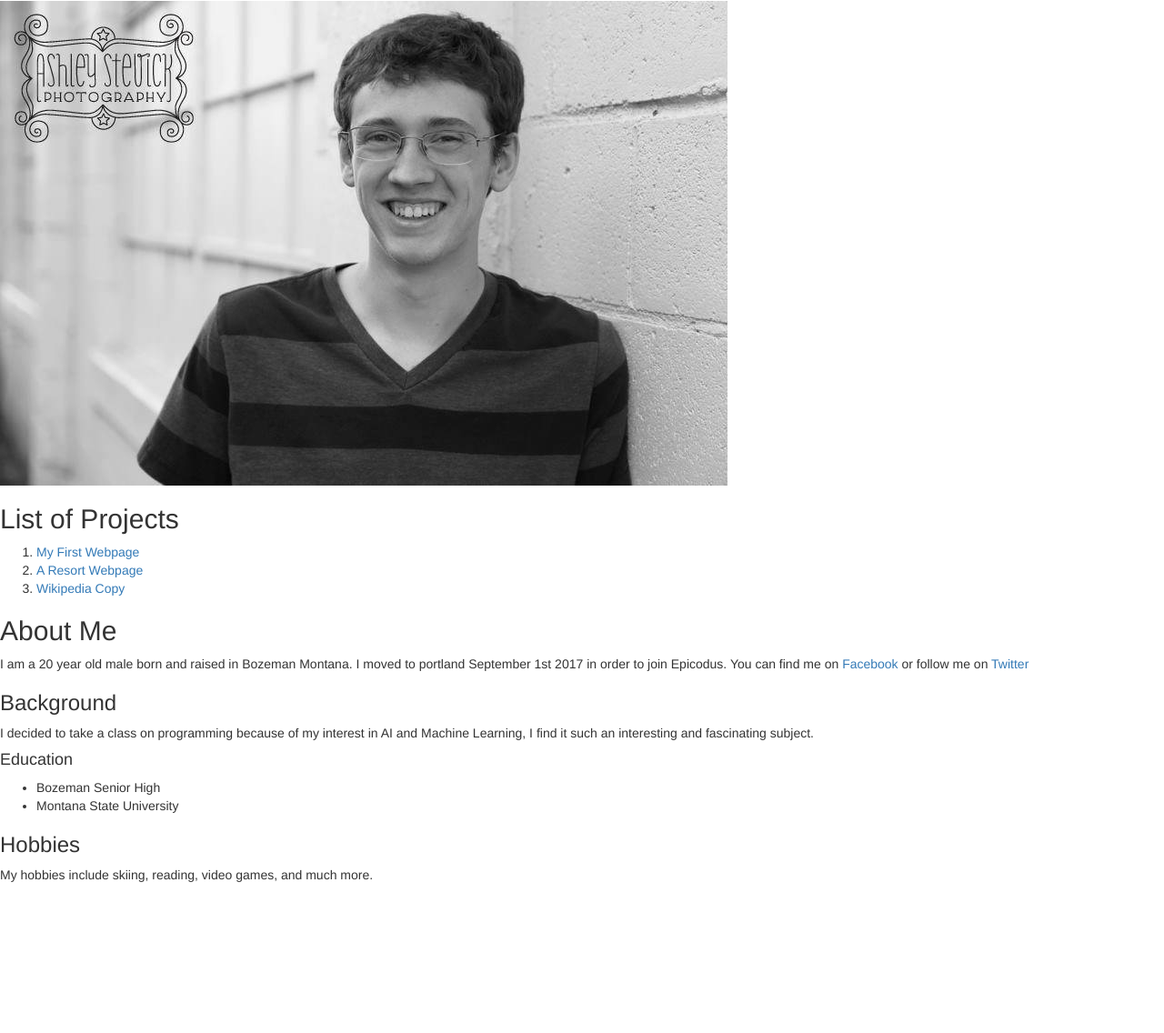
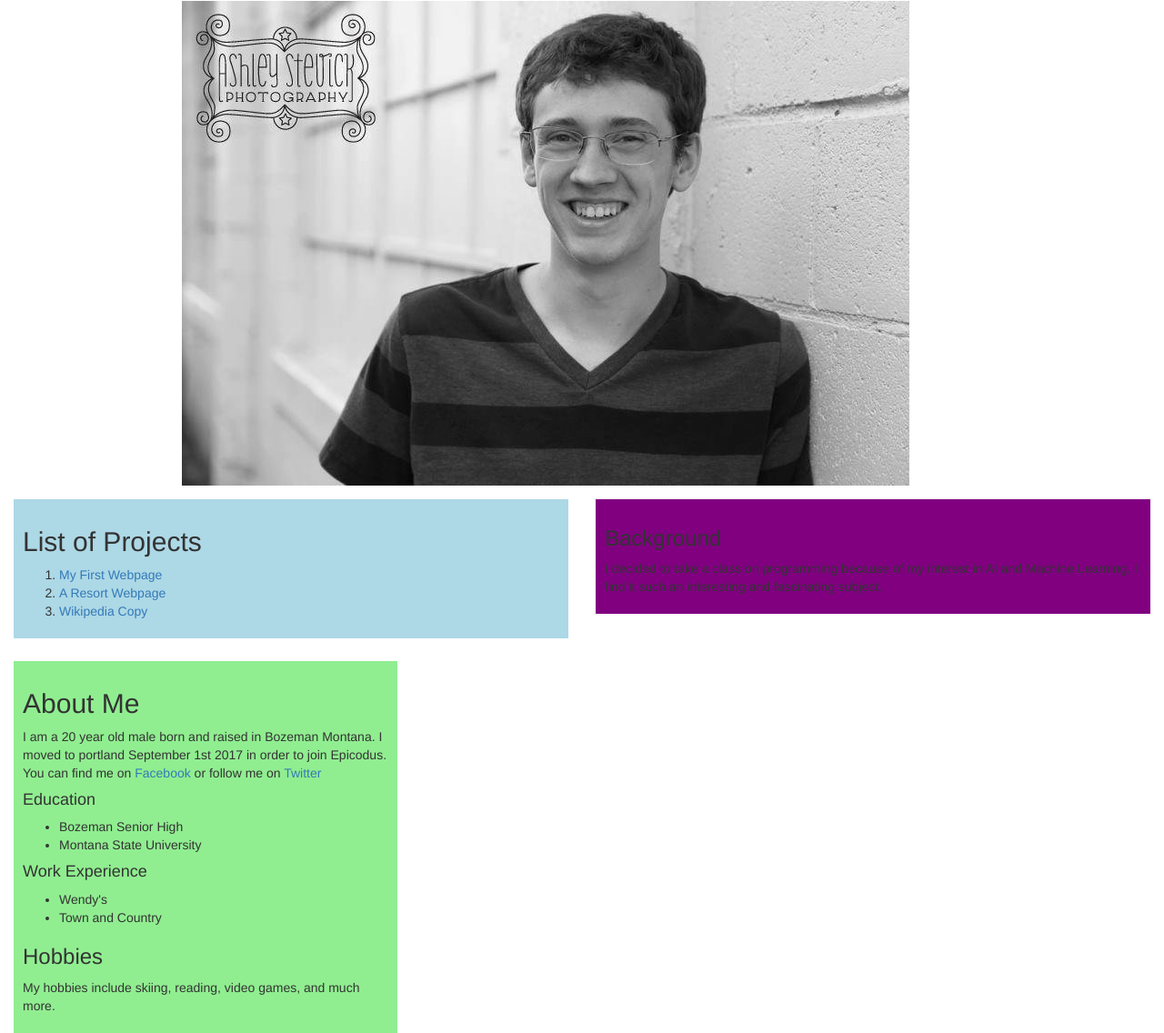
Before and after one commit to TheBigTaco/Portfolio, a plain HTML site: page index.html in a window 1280 px wide. Shown: the part 69-1205 px from the top of the page at 91% size. Before the commit the page ends 1051 px from the top, so only its background shows below. Drawn offline with Linux system fonts and the light colour scheme.

Commit message:
Add initial css styling

```diff
--- a/css/master.css
+++ b/css/master.css
@@ -0,0 +1,29 @@
+.about {
+  width: 33%;
+  padding: 10px;
+  margin-left: 15px;
+  margin-top: 5px;
+  background-color: lightgreen;
+}
+
+.Profile {
+  margin-left: 200px;
+}
+
+h1 {
+  text-align: center;
+}
+
+.projects {
+  padding: 10px;
+  margin-left: 15px;
+  margin-top: 15px;
+  background-color: lightblue;
+}
+
+.myBackground {
+  padding: 10px;
+  margin-right: 15px;
+  margin-top: 15px;
+  background-color: purple;
+}
--- a/index.html
+++ b/index.html
@@ -7,24 +7,42 @@
   </head>
   <body>
     <h1>Adam Titus' Portfolio</h1>
-    <img src="img/Face.jpg" alt="A photo of Adam Titus">
+    <img class="Profile" src="img/Face.jpg" alt="A photo of Adam Titus">
+    <div class="row">
+      <div class="col-md-6">
+        <div class="projects">
           <h2>List of Projects</h2>
           <ol>
             <li><a href="https://github.com/TheBigTaco/myFirstWebpage">My First Webpage</a></li>
             <li><a href="https://github.com/TheBigTaco/resort">A Resort Webpage</a></li>
             <li><a href="https://github.com/TheBigTaco/wikicopia">Wikipedia Copy</a></li>
           </ol>
+        </div>
+      </div>
+      <div class="col-md-6">
+        <div class="myBackground">
+          <h3>Background</h3>
+          <p>I decided to take a class on programming because of my interest in AI and Machine Learning, I find it such an interesting and fascinating subject.</p>
+        </div>
+      </div>
+    </div>
+    <img src="" alt="">
+    <div class="about">
       <h2>About Me</h2>
       <p>I am a 20 year old male born and raised in Bozeman Montana. I moved to portland September 1st 2017 in order to join Epicodus. You can find me on <a href="https://www.facebook.com/DuhBigTaco?ref=bookmarks">Facebook</a> or follow me on <a href="https://twitter.com/duhbigotaku">Twitter</a></p>
-    <h3>Background</h3>
-    <p>I decided to take a class on programming because of my interest in AI and Machine Learning, I find it such an interesting and fascinating subject.</p>
       <h4>Education</h4>
       <ul>
         <li>Bozeman Senior High</li>
         <li>Montana State University</li>
       </ul>
+      <h4>Work Experience</h4>
+      <ul>
+        <li>Wendy's</li>
+        <li>Town and Country</li>
+      </ul>
       <h3>Hobbies</h3>
       <p>My hobbies include skiing, reading, video games, and much more.</p>
-    <!--Make a gh-pages-->
+    </div>
+    <!--Make a gh-page-->
   </body>
 </html>
```
Lines whose indentation alone changed are shown as unchanged.
